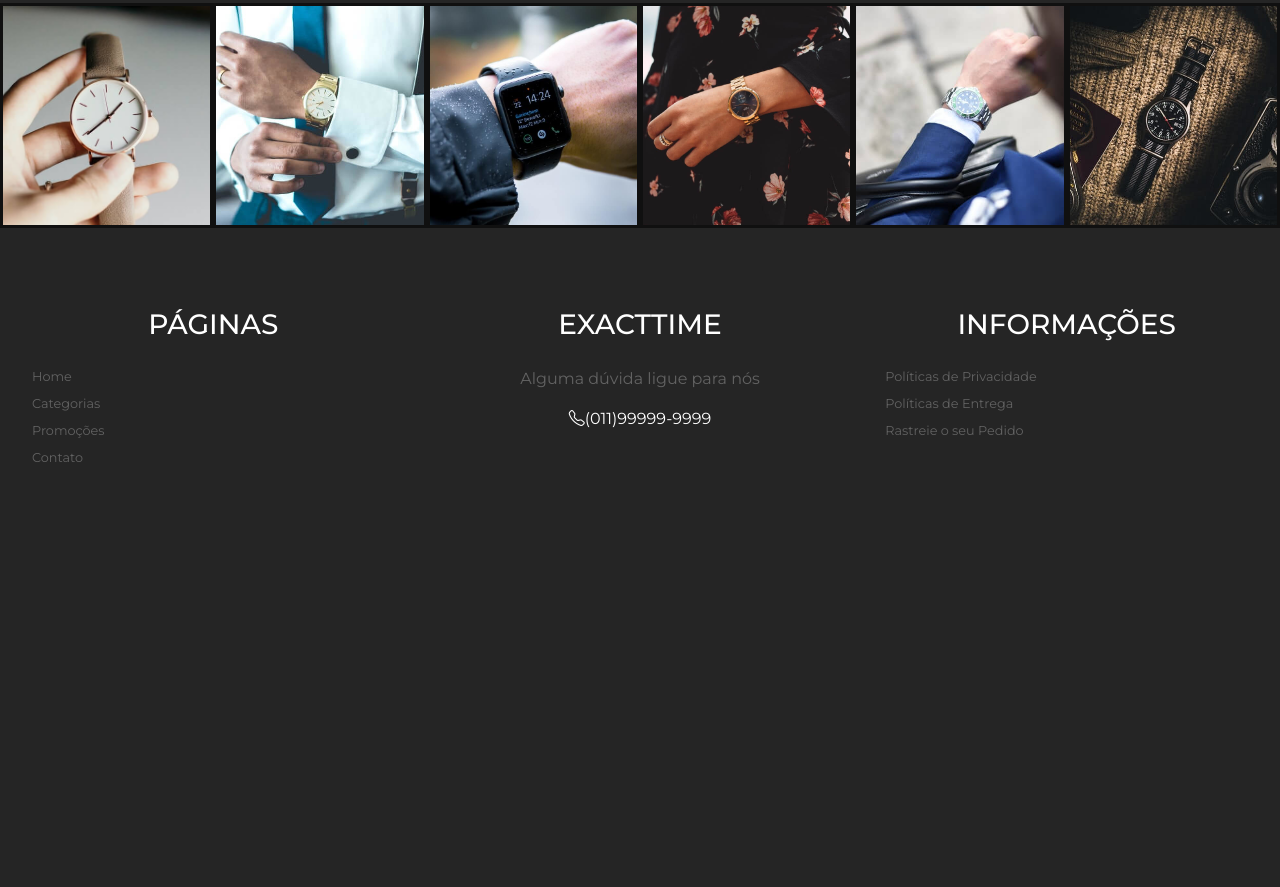
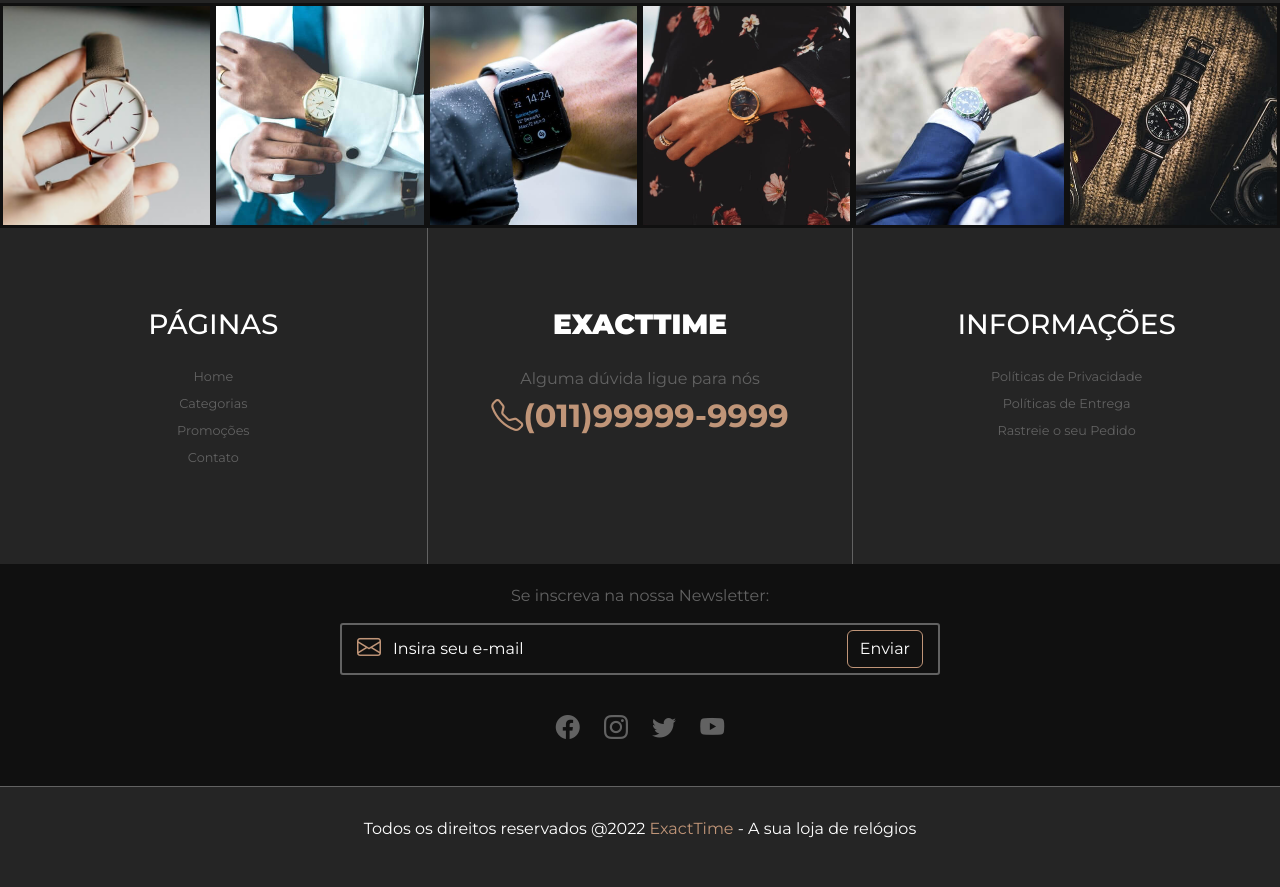
Before and after one commit to Brunonavarrooficial/ExactTime-Bootstrap, a plain HTML site: page index.html in a window 1280 px wide. Shown: the part 3828-4715 px from the top of the page. Before the commit the page ends 4392 px from the top, so only its background shows below. Drawn offline with nearby package versions, Linux system fonts and the light colour scheme.

Commit message:
build footer contacts news letter social media copy

```diff
--- a/assets/css/style.css
+++ b/assets/css/style.css
@@ -417,13 +417,67 @@ body {
     text-align: center;
 }
 
-@media(min-width: 768px) {
-    #footer-links-container li {
-        text-align: left;
-    }
-
-}
 
 #footer-links-container a {
     text-decoration: none;
 }
+
+#footer-links-container a:hover {
+    color: #c09578;
+}
+
+#footer-center {
+    border-left: 1px solid #626262;
+    border-right: 1px solid #626262;
+}
+
+#footer-center h3 {
+    font-weight: 900;
+}
+
+#footer-center .store-phone {
+    color: #c09578;
+    font-weight: bold;
+    font-size: 2em;
+    margin-top: -15px;
+}
+
+#newsletter-container {
+    border-bottom: 1px solid #626262;
+    text-align: center;
+    padding: 20px;
+}
+
+#news-form {
+    max-width: 600px;
+    margin: 15px auto;
+}
+
+#news-form i {
+    font-size: 1.5em;
+}
+
+#news-form .btn {
+    color: #fff;
+}
+
+#social-container {
+    margin: 20px auto;
+}
+
+#social-container i {
+    font-size: 1.5em;
+    margin: 10px;
+    cursor: pointer;
+    color: #626262;
+    transition: .3s;
+}
+
+#social-container i:hover {
+    color: #c09578;
+}
+
+#copy-container {
+    text-align: center;
+    padding: 30px;
+}
--- a/index.html
+++ b/index.html
@@ -400,6 +400,27 @@
           </div>
         </div>
       </div>
+      <div class="conteiner-fluid dark-bg-color" id="newsletter-container">
+        <div class="col-12">
+          <div class="row">
+            <div class="secondary-color">Se inscreva na nossa Newsletter:</div>
+            <form class="d-flex" id="news-form">
+                <i class="bi bi-envelope primary-color"></i>
+                <input type="email" name="email" id="email" class="form-control me-2" placeholder="Insira seu e-mail">
+                <button class="btn secondary-color" type="submit">Enviar</button>
+            </form>
+          </div>
+        </div>
+        <div class="col-12" id="social-container">
+          <i class="bi bi-facebook"></i>
+          <i class="bi bi-instagram"></i>
+          <i class="bi bi-twitter"></i>
+          <i class="bi bi-youtube"></i>
+        </div>
+      </div>
+      <div class="container" id="copy-container">
+        <p>Todos os direitos reservados @2022 <span class="primary-color">ExactTime</span> - A sua loja de relógios</p>
+      </div>
     </footer>
   </body>
 </html>
```
